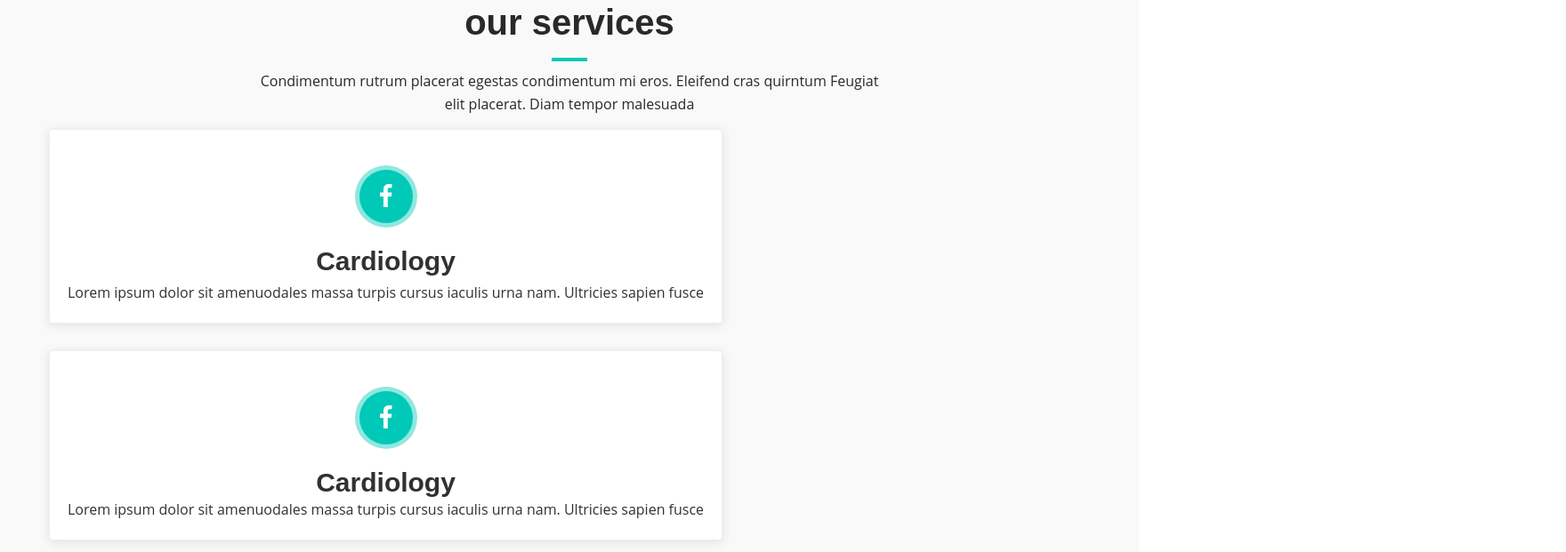
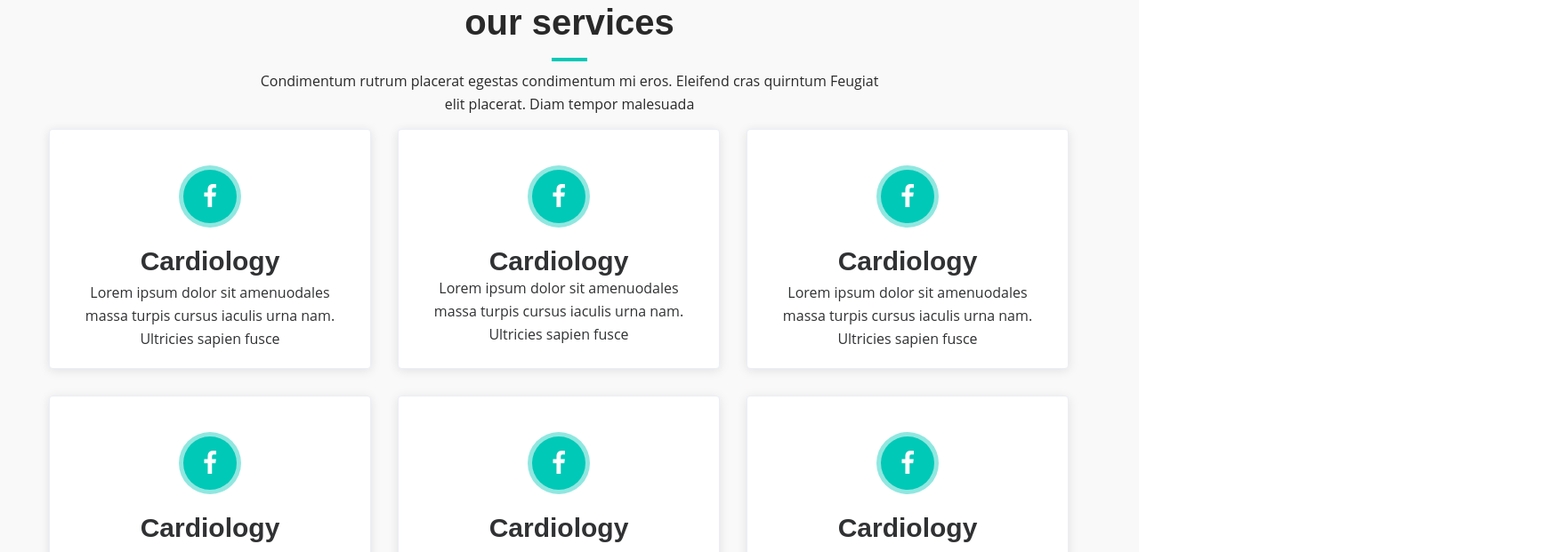
Before and after one commit to hqiwen/vue, a Vue app: page / in a window 1280 px wide. Shown: the part 1340-1961 px from the top of the page at 89% size, 1760 px wide, since content can reach past the window. Built offline with nearby package versions, Linux system fonts and the light colour scheme.

Commit message:
重构布局组件Section

```diff
--- a/src/App.vue
+++ b/src/App.vue
@@ -104,17 +104,14 @@
         </div>
       </div>
 
-      <div class="services gray-bg section-area">
-        <div class="container">
-          <div class="service-header section-header mb-30 mt-30">
-            <h2 class="services-title section-title mb-30">our services</h2>
-            <p
-              class="services-content"
-            >Condimentum rutrum placerat egestas condimentum mi eros. Eleifend cras quirntum Feugiat elit placerat. Diam tempor malesuada</p>
-          </div>
+      <Section class="service gray-bg">
+        <template v-slot:header>
+          <h2 class="section-title">our services</h2>
+          <p>Condimentum rutrum placerat egestas condimentum mi eros. Eleifend cras quirntum Feugiat elit placerat. Diam tempor malesuada</p>
+        </template>
 
-          <div class="service-info">
-            <el-card class="single-service-info">
+        <template v-slot:content>
+          <el-card class="single-service-info section-item">
             <div class="info-icon">
               <i class="fa fa-facebook"></i>
             </div>
@@ -123,7 +120,7 @@
               class="info-content"
             >Lorem ipsum dolor sit amenuodales massa turpis cursus iaculis urna nam. Ultricies sapien fusce</p>
           </el-card>
-            <el-card class="single-service-info">
+          <el-card class="single-service-info section-item">
             <div class="info-icon">
               <i class="fa fa-facebook"></i>
             </div>
@@ -132,7 +129,7 @@
               class="info-content"
             >Lorem ipsum dolor sit amenuodales massa turpis cursus iaculis urna nam. Ultricies sapien fusce</p>
           </el-card>
-            <el-card class="single-service-info">
+          <el-card class="single-service-info section-item">
             <div class="info-icon">
               <i class="fa fa-facebook"></i>
             </div>
@@ -141,7 +138,7 @@
               class="info-content"
             >Lorem ipsum dolor sit amenuodales massa turpis cursus iaculis urna nam. Ultricies sapien fusce</p>
           </el-card>
-            <el-card class="single-service-info">
+          <el-card class="single-service-info section-item">
             <div class="info-icon">
               <i class="fa fa-facebook"></i>
             </div>
@@ -150,7 +147,7 @@
               class="info-content"
             >Lorem ipsum dolor sit amenuodales massa turpis cursus iaculis urna nam. Ultricies sapien fusce</p>
           </el-card>
-            <el-card class="single-service-info">
+          <el-card class="single-service-info section-item">
             <div class="info-icon">
               <i class="fa fa-facebook"></i>
             </div>
@@ -159,7 +156,7 @@
               class="info-content"
             >Lorem ipsum dolor sit amenuodales massa turpis cursus iaculis urna nam. Ultricies sapien fusce</p>
           </el-card>
-            <el-card class="single-service-info">
+          <el-card class="single-service-info section-item">
             <div class="info-icon">
               <i class="fa fa-facebook"></i>
             </div>
@@ -168,20 +165,18 @@
               class="info-content"
             >Lorem ipsum dolor sit amenuodales massa turpis cursus iaculis urna nam. Ultricies sapien fusce</p>
           </el-card>
-          </div>
-        </div>
-      </div>
+        </template>
+      </Section>
 
-      <div class="expert-doctor section-area">
-        <div class="container">
-          <div class="section-header mb-30 mt-30">
-            <h2 class="doctor-title section-title mb-30">Our Expert Doctor</h2>
+      <Section class="expert-doctor">
+        <template v-slot:header>
+          <h2 class="section-title">Our Expert Doctor</h2>
           <p
             class="doctor-content pb-100"
           >Condimentum rutrum placerat egestas condimentum mi eros. Eleifend cras quirntum Feugiat elit placerat. Diam tempor malesuada</p>
-          </div>
+        </template>
 
-          <div class="doctor-info">
+        <template v-slot:content>
           <el-card class="single-doctor-info pt-100">
             <div class="info-img">
               <img src="./assets/images/1.png" alt />
@@ -249,13 +244,11 @@
               </a>
             </div>
           </el-card>
-          </div>
-        </div>
-      </div>
+        </template>
+      </Section>
 
-      <div class="counter-area gray-bg section-area">
-        <div class="container">
-          <div class="all-counters">
+      <Section class="counter-area gray-bg">
+        <template v-slot:content>
           <div class="single-counter">
             <h3 class="count blue-bg" @click="showTotalStuff">
               <Tween :changeValue="totalStuff" :duration="20" />
@@ -280,9 +273,8 @@
             </h3>
             <h5>Total Stuff</h5>
           </div>
-          </div>
-        </div>
-      </div>
+        </template>
+      </Section>
 
       <div class="department-area section-area">
         <div class="container">
@@ -412,16 +404,29 @@
         </div>
       </div>
 
-      <div class="blog-area section-area">
-        <div class="container">
-          <div class="section-header mb-30 mt-30">
-            <h2 class="header-title section-title mb-30">Latest Update</h2>
+      <Section class="blog-area">
+        <template v-slot:header>
+          <h2 class="section-title">Latest Update</h2>
+          <p>Condimentum rutrum placerat egestas condimentum mi eros. Eleifend cras quirntum Feugiat elit placerat. Diam tempor malesuada.</p>
+        </template>
+
+        <template v-slot:content>
+          <el-card class="card-item">
+            <div class="card-img mb-30">
+              <img src="./assets/images/1.jpg" />
+              <Button class="card-btn--date" :hover="false">01 JULY 2019</Button>
+            </div>s
+            <div class="card-author">
+              <span>By Admin</span>
+              <span>Doctor, Clinic</span>
+            </div>
+            <h4 class="mb-30">Remember Outweigh Do He Desirous No Cheerful</h4>
             <p
-              class="header-content"
-            >Condimentum rutrum placerat egestas condimentum mi eros. Eleifend cras quirntum Feugiat elit placerat. Diam tempor malesuada.</p>
-          </div>
-          <div class="blog-area cards">
-            <el-card class="blog-area card-item">
+              class="mb-30"
+            >Lorem ipsum dolor sit amet, consectetur adipiscing elit, sed do eiusmod tempor incididunt ut labore</p>
+            <Button white>READ MORE</Button>
+          </el-card>
+          <el-card class="card-item">
             <div class="card-img mb-30">
               <img src="./assets/images/1.jpg" />
               <Button class="card-btn--date" :hover="false">01 JULY 2019</Button>
@@ -436,7 +441,7 @@
             >Lorem ipsum dolor sit amet, consectetur adipiscing elit, sed do eiusmod tempor incididunt ut labore</p>
             <Button white>READ MORE</Button>
           </el-card>
-            <el-card class="blog-area card-item">
+          <el-card class="card-item">
             <div class="card-img mb-30">
               <img src="./assets/images/1.jpg" />
               <Button class="card-btn--date" :hover="false">01 JULY 2019</Button>
@@ -451,24 +456,8 @@
             >Lorem ipsum dolor sit amet, consectetur adipiscing elit, sed do eiusmod tempor incididunt ut labore</p>
             <Button white>READ MORE</Button>
           </el-card>
-            <el-card class="blog-area card-item">
-              <div class="card-img mb-30">
-                <img src="./assets/images/1.jpg" />
-                <Button class="card-btn--date" :hover="false">01 JULY 2019</Button>
-              </div>
-              <div class="card-author">
-                <span>By Admin</span>
-                <span>Doctor, Clinic</span>
-              </div>
-              <h4 class="mb-30">Remember Outweigh Do He Desirous No Cheerful</h4>
-              <p
-                class="mb-30"
-              >Lorem ipsum dolor sit amet, consectetur adipiscing elit, sed do eiusmod tempor incididunt ut labore</p>
-              <Button white>READ MORE</Button>
-            </el-card>
-          </div>
-        </div>
-      </div>
+        </template>
+      </Section>
     </main>
 
     <Footer />
@@ -482,6 +471,7 @@ import Footer from "./components/Footer";
 import Tab from "./components/Tab";
 import Tabs from "./components/Tabs";
 import Tween from "./components/Tween";
+import Section from "./components/Section";
 
 export default {
   name: "App",
@@ -507,7 +497,8 @@ export default {
     Tween,
     Tabs,
     Tab,
-    Footer
+    Footer,
+    Section
   },
   methods: {
     onSubmit() {
@@ -762,20 +753,15 @@ h2.section-title:after {
 }
 
 /* service 区域开始 */
-.service-info {
-  display: flex;
-  flex-flow: wrap;
-}
-
-.service-info .single-service-info {
+.service .single-service-info {
   margin: 15px;
 }
 
-.info-title:hover {
+.service .info-title:hover {
   color: #00c9b7;
 }
 
-.service-info .info-icon {
+.service .info-icon {
   width: 70px;
   height: 70px;
   margin: 20px auto;
@@ -786,7 +772,7 @@ h2.section-title:after {
   line-height: 70px;
 }
 
-.service-info i {
+.service i {
   display: inline-block;
 
   width: 60px;
@@ -803,19 +789,10 @@ h2.section-title:after {
 }
 
 /* doctor 区域开始 */
-.doctor-info {
-  display: flex;
-  flex-flow: wrap;
-}
-
-.doctor-info .single-doctor-info {
+.expert-doctor .single-doctor-info {
   overflow: visible;
-
+  position: relative;
   margin: 15px;
-}
-
-.single-doctor-info {
-  position: relative;
 }
 
 .single-doctor-info .info-img {
@@ -844,14 +821,9 @@ h2.section-title:after {
 }
 
 /* counter区域 */
-.counter-area .all-counters {
-  display: flex;
-}
-
-.all-counters .single-counter {
+.counter-area .single-counter {
   flex: 1;
 }
-
 .counter-area .count {
   width: 150px;
   height: 125px;
@@ -909,11 +881,7 @@ h2.section-title:after {
 }
 
 /* blog 区域开始 */
-.blog-area.cards {
-  display: flex;
-}
-
-.blog-area.card-item {
+.blog-area .card-item {
   margin: 0 15px;
 }
 
--- a/src/components/Footer.vue
+++ b/src/components/Footer.vue
@@ -2,11 +2,11 @@
   <footer class="footer-area">
     <div class="container">
       <div class="footer-top primary-bg">
-        <img src="./assets/images/1 (1).png" />
-        <img src="./assets/images/2 (1).png" />
-        <img src="./assets/images/1 (1).png" />
-        <img src="./assets/images/2 (1).png" />
-        <img src="./assets/images/1 (1).png" />
+        <img src="../assets/images/1 (1).png" />
+        <img src="../assets/images/2 (1).png" />
+        <img src="../assets/images/1 (1).png" />
+        <img src="../assets/images/2 (1).png" />
+        <img src="../assets/images/1 (1).png" />
       </div>
     </div>
 
--- /dev/null
+++ b/src/components/Section.vue
@@ -0,0 +1,71 @@
+<template>
+  <div class="section-area">
+    <div class="container">
+      <div class="section-header">
+        <slot name="header"></slot>
+      </div>
+      <div class="section-content">
+        <slot name="content"></slot>
+      </div>
+    </div>
+  </div>
+</template>
+<script>
+export default {};
+</script>
+<style>
+.section-area {
+  padding: 100px 0;
+
+  text-align: center;
+}
+
+.section-header {
+  width: 60%;
+  margin: 30px auto;
+}
+
+h2.section-title {
+  margin-bottom: 30px;
+}
+
+h2.section-title:after {
+  position: absolute;
+  bottom: -20px;
+  left: 50%;
+
+  width: 40px;
+  height: 4px;
+
+  content: "";
+  transform: translate(-50%, 0);
+
+  background: #00c9b7;
+}
+
+.section-content {
+  display: flex;
+}
+
+.service .section-content {
+  flex-wrap: wrap;
+}
+
+.expert-doctor .section-content {
+  /* flex-wrap: wrap; */
+}
+
+.service .section-item {
+  width: 30%;
+}
+
+@media screen and (max-width: 575px) {
+  .section-content {
+    flex-direction: column;
+  }
+
+  .service .section-item {
+    width: 100%;
+  }
+}
+</style>
```
Lines whose indentation alone changed are shown as unchanged.
